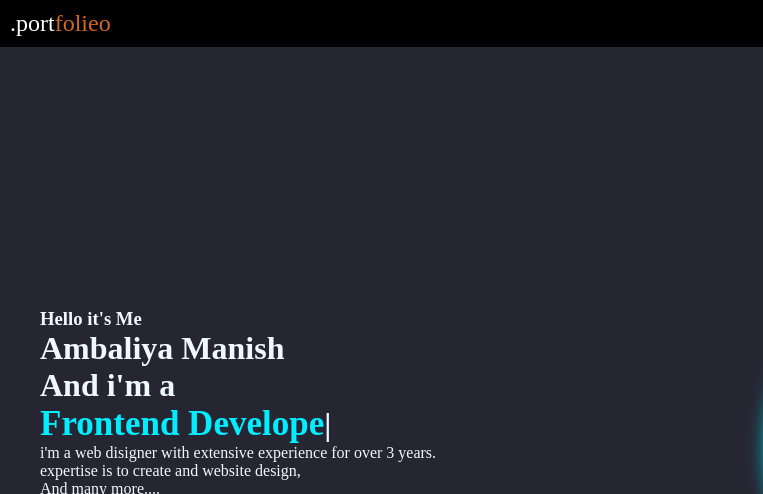
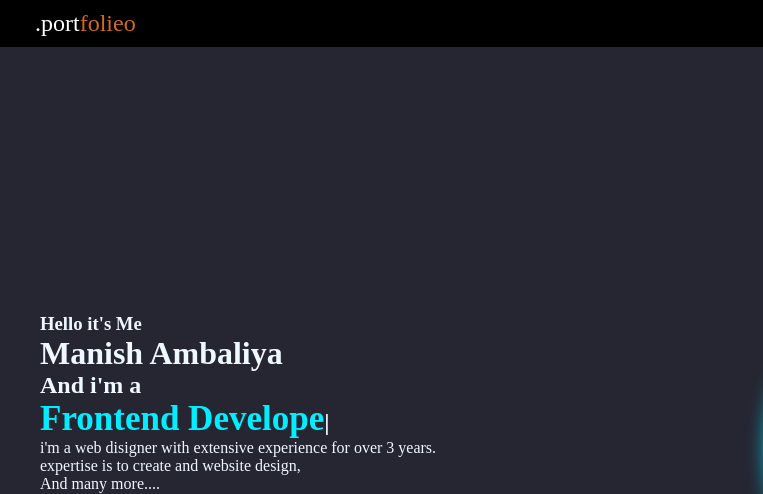
Before and after one commit to Manishahir11/.portfolio, a plain HTML site: page index.html in a window 1280 px wide. Shown: the top 494 px of the page, 0-763 px from the left. Drawn offline with nearby package versions, Linux system fonts and the light colour scheme.

Commit message:
name chenge

```diff
--- a/index.html
+++ b/index.html
@@ -29,8 +29,8 @@
 
             <div class="left">
                 <h3>Hello it's Me</h3>
-                <h1>Ambaliya Manish</h1>
-                <h1>And i'm a <br> <span id="element"></span> </h1>
+                <h1>Manish Ambaliya</h1>
+                <h2>And i'm a <br> <span id="element"></span> </h2>
                 <p>i'm a web disigner with extensive experience for over 3 years. <br>
                     expertise is to create and website design,<br> And
                     many more....</p>
--- a/styele.css
+++ b/styele.css
@@ -19,9 +19,10 @@ body{
 }
 
 .logo {
-    /* width: 50%; */
+     width: 50%;
     /* background-color: midnightblue; */
     font-size: 24px;
+    margin-left: 25px;
     padding: 10px;
 }
 .fo-logo{
@@ -29,7 +30,7 @@ body{
 }
 
 .contener {
-    width:100%;
+    width:50%;
     /* background-color: midnightblue; */
     display: flex;
 
```
